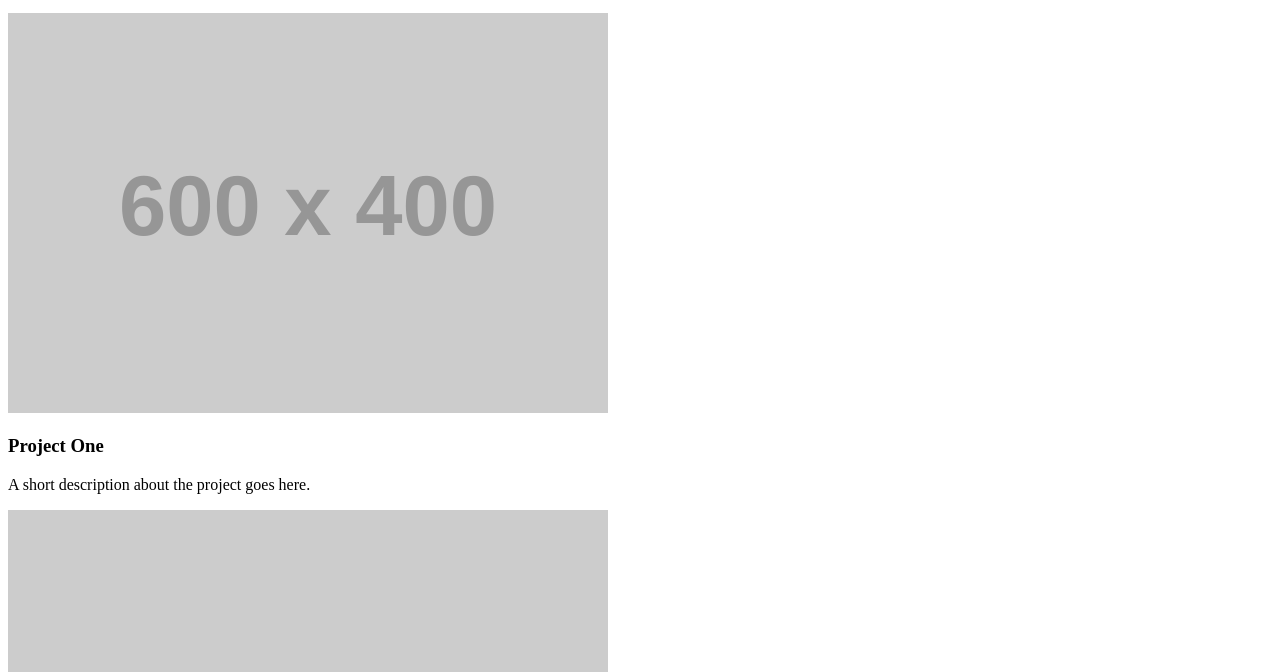
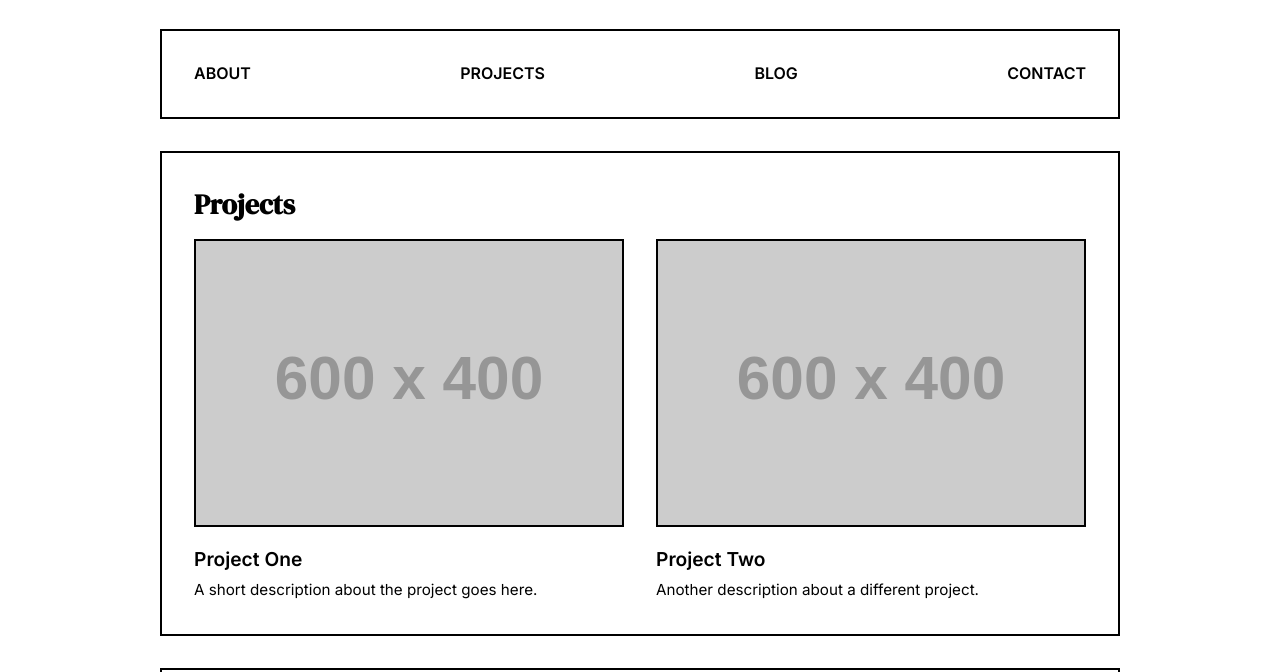
Before and after one commit to BlkyLim001/Portfolio, a plain HTML site: page index.html in a window 1280 px wide. Shown: the part 186-858 px from the top of the page. Drawn offline with Linux system fonts and the light colour scheme; files that its build step writes are made by us from their sources; placeholder pictures from the web are drawn by us.

Commit message:
Update style.css

```diff
--- a/style.css
+++ b/style.css
@@ -1,26 +1,112 @@
-/* Hero background */
-.hero-section {
-  background: linear-gradient(rgba(0, 0, 0, 0.6), rgba(0, 0, 0, 0.6)),
-              url('blkylimm.jpg');
-  background-size: cover;
-  background-position: center;
-  background-repeat: no-repeat;
-  background-attachment: fixed;
+@import url('https://fonts.googleapis.com/css2?family=Inter:wght@400;600&family=DM+Serif+Display&display=swap');
+
+:root {
+  --bg: #ffffff;
+  --fg: #000000;
+  --border: 2px solid var(--fg);
+  --max: 960px;
 }
 
-/* Fade-in animation on load */
-@keyframes fadeIn {
-  0% {
-    opacity: 0;
-    transform: translateY(30px);
-  }
-  100% {
-    opacity: 1;
-    transform: translateY(0);
+* {
+  box-sizing: border-box;
+  margin: 0;
+  padding: 0;
+}
+
+body {
+  font-family: 'Inter', sans-serif;
+  background: var(--bg);
+  color: var(--fg);
+  display: flex;
+  justify-content: center;
+  padding: 2rem;
+}
+
+.wrapper {
+  max-width: var(--max);
+  width: 100%;
+  display: flex;
+  flex-direction: column;
+  gap: 2rem;
+}
+
+.box {
+  border: var(--border);
+  padding: 2rem;
+}
+
+.intro h1 {
+  font-family: 'DM Serif Display', serif;
+  font-size: 2.5rem;
+  margin-bottom: 0.5rem;
+}
+
+.intro p {
+  font-size: 1.1rem;
+}
+
+.links {
+  display: flex;
+  flex-wrap: wrap;
+  justify-content: space-between;
+  text-transform: uppercase;
+  font-weight: 600;
+}
+
+.links a {
+  text-decoration: none;
+  color: var(--fg);
+  border-bottom: 2px solid transparent;
+}
+
+.links a:hover {
+  border-color: var(--fg);
+}
+
+.projects h2,
+.blog h2 {
+  font-family: 'DM Serif Display', serif;
+  font-size: 1.75rem;
+  margin-bottom: 1rem;
+}
+
+.grid {
+  display: grid;
+  gap: 2rem;
+}
+
+.grid article img {
+  width: 100%;
+  border: var(--border);
+}
+
+.grid article h3 {
+  margin-top: 1rem;
+  font-size: 1.2rem;
+}
+
+.grid article p {
+  font-size: 0.95rem;
+  margin-top: 0.5rem;
+  line-height: 1.5;
+}
+
+/* Footer */
+.footer {
+  text-align: center;
+  font-size: 0.9rem;
+}
+
+/* Responsive */
+@media (min-width: 700px) {
+  .grid {
+    grid-template-columns: repeat(2, 1fr);
   }
 }
 
-.animate-fade-in {
-  opacity: 0;
-  animation: fadeIn 1s ease-out forwards;
+@media (max-width: 699px) {
+  .links {
+    flex-direction: column;
+    gap: 0.75rem;
+  }
 }
```
